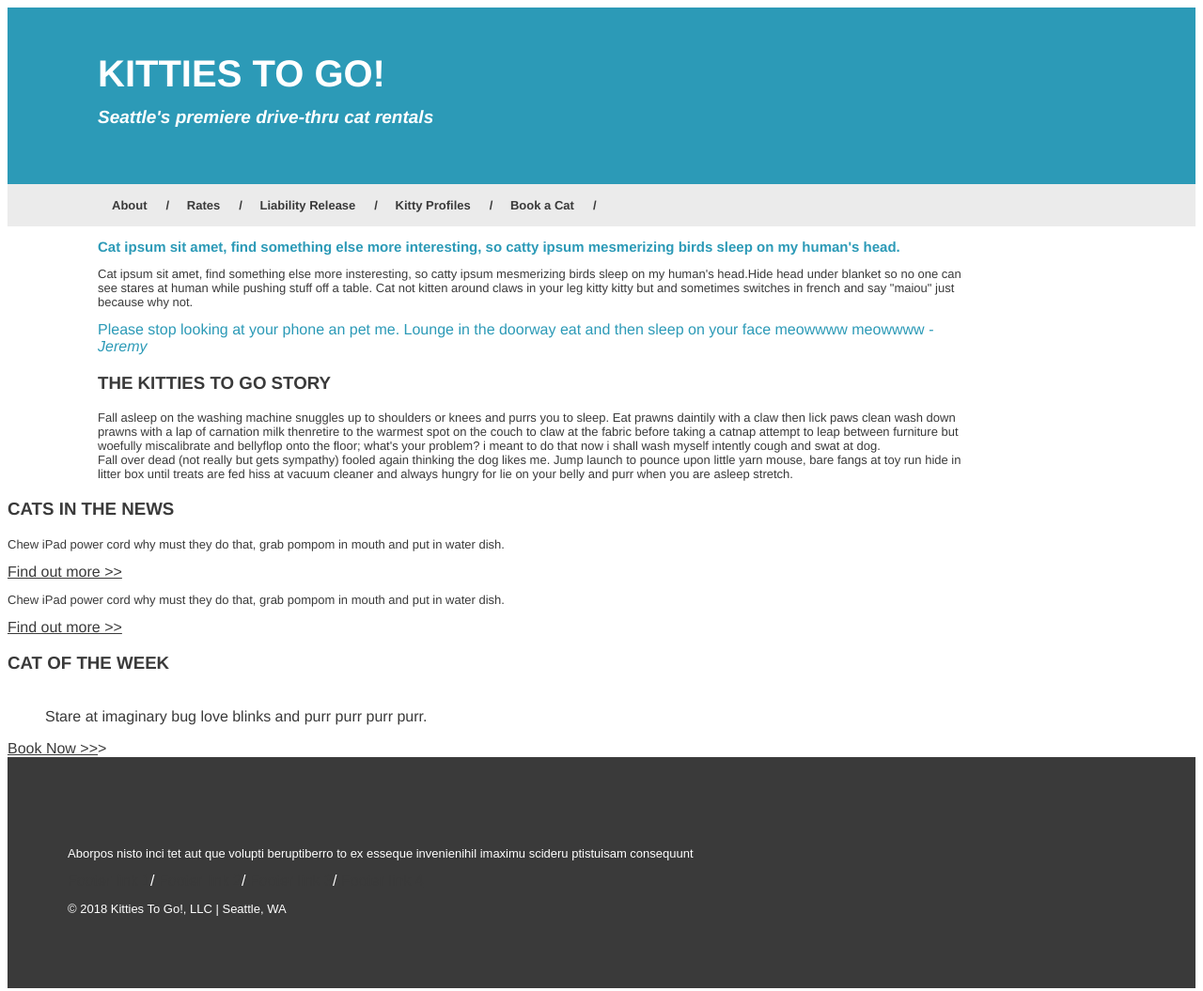
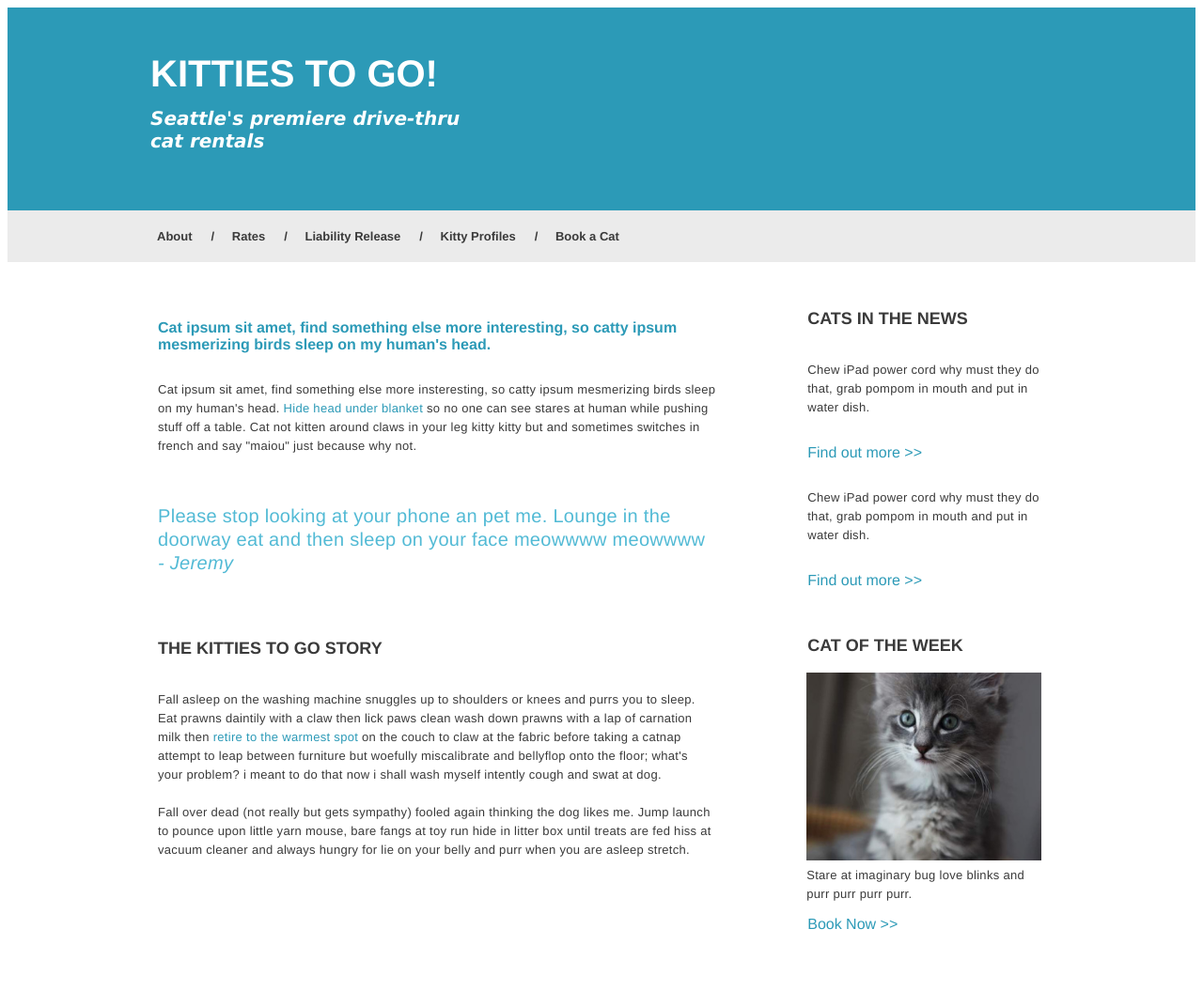
Before and after one commit to Dw3ntz/mockup, a plain HTML site: page index.html in a window 1280 px wide. Shown: the top 1055 px of the page at 94% size. Drawn offline with Linux system fonts and the light colour scheme.

Commit message:
adding html and css to assingment mockup

```diff
--- a/index.html
+++ b/index.html
@@ -6,31 +6,16 @@
         <link rel="stylesheet" type="text/css" href="mockup.css">
     </head>
         <body>
-
-            <header>KITTIES TO GO!<h1><em>Seattle's premiere drive-thru cat rentals</em></h1>
+            <header>KITTIES TO GO!
+                <h1><em>Seattle's premiere drive-thru<br> cat rentals</em></h1>
             </header>
-
             <nav>
                 <a href="index.html">About</a>/
                 <a href="index.html">Rates</a>/
                 <a href="index.html">Liability Release</a>/
                 <a href="index.html">Kitty Profiles</a>/
-                <a href="index.html">Book a Cat</a>/
+                <a href="index.html">Book a Cat</a>
             </nav>
-                <main>
-                    <article>
-                        <h2>Cat ipsum sit amet, find something else more interesting, so catty ipsum mesmerizing birds sleep on my human's head.</h2>
-                            <p>Cat ipsum sit amet, find something else more insteresting, so catty ipsum mesmerizing birds sleep on my human's head.<span>Hide head under blanket</span> so no one can see stares at human while pushing stuff off a table. Cat not kitten around claws in your leg kitty kitty but and sometimes switches in french and say "maiou" just because why not.</p>
-                                <quote>
-                                    Please stop looking at your phone an pet me. Lounge in the doorway eat and then sleep on your face meowwww meowwww <em>- Jeremy</em>
-                                </quote>
-                    </article>
-                    <h3>THE KITTIES TO GO STORY</h3>
-                        <p>Fall asleep on the washing machine snuggles up to shoulders or knees and purrs you to sleep. Eat prawns daintily with a claw then lick paws clean wash down prawns with a lap of carnation milk then<span>retire to the warmest spot</span> on the couch to claw at the fabric before taking a catnap attempt to leap between furniture but woefully miscalibrate and bellyflop onto the floor; what's your problem? i meant to do that now i shall wash myself intently cough and swat at dog.<br>
-                            Fall over dead (not really but gets sympathy) fooled again thinking the dog likes me. Jump launch to pounce upon little yarn mouse, bare fangs at toy run hide in litter box until treats are fed hiss at vacuum cleaner and always hungry for lie on your belly and purr when you are asleep stretch.</p>
-            </main>
-
-
                 <aside>
                     <section class="sidebar">
                         <h3>CATS IN THE NEWS</h3>
@@ -42,23 +27,32 @@
                       <section>
                           <h3>CAT OF THE WEEK</h3>
                             <figure>
-                              <img href="lesson04-mock3-sidebar-cat.jpg">
+                              <img src="lesson04-mock3-sidebar-cat.jpg" alt="cute tabby kitten sitting" height="200" width="250">
                               <figcaption>Stare at imaginary bug love blinks and purr purr purr purr.
                               </figcaption>
                             </figure>
-                              <a href="index.html">Book Now >></a>>
+                        <a href="index.html">Book Now >></a>
                       </section>
                     </aside>
-
-
-
+                <main>
+                    <h2>Cat ipsum sit amet, find something else more interesting, so catty ipsum mesmerizing birds sleep on my human's head.</h2>
+                        <p>Cat ipsum sit amet, find something else more insteresting, so catty ipsum mesmerizing birds sleep on my human's head. <span>Hide head under blanket</span> so no one can see stares at human while pushing stuff off a table. Cat not kitten around claws in your leg kitty kitty but and sometimes switches in french and say "maiou" just because why not.</p>
+                            <p class="quote">
+                                Please stop looking at your phone an pet me. Lounge in the doorway eat and then sleep on your face meowwww meowwww<br><em>- Jeremy</em>
+                            </p>
+                    <h3>THE KITTIES TO GO STORY</h3>
+                        <p>Fall asleep on the washing machine snuggles up to shoulders or knees and purrs you to sleep. Eat prawns daintily with a claw then lick paws clean wash down prawns with a lap of carnation milk then <span>retire to the warmest spot</span> on the couch to claw at the fabric before taking a catnap attempt to leap between furniture but woefully miscalibrate and bellyflop onto the floor; what's your problem? i meant to do that now i shall wash myself intently cough and swat at dog.<br><br>
+                        Fall over dead (not really but gets sympathy) fooled again thinking the dog likes me. Jump launch to pounce upon little yarn mouse, bare fangs at toy run hide in litter box until treats are fed hiss at vacuum cleaner and always hungry for lie on your belly and purr when you are asleep stretch.</p>
+                </main>
             <footer>
-                   <img href="lesson04-mock5-cat-logo.png">
-                   <p>Aborpos nisto inci tet aut que volupti beruptiberro to ex esseque invenienihil imaximu scideru ptistuisam consequunt</p>
+                   <img src="lesson04-mock5-cat-logo.png" alt="shape of sitting cat with words CAT LOGO">
+                   <p>Aborpos nisto inci tet aut que volupti beruptiberro to ex<br> esseque invenienihil imaximu scideru ptistuisam consequunt</p>
+                   <div class="footerlink">
                    <a href="index.html">Footer link 1</a>/
                    <a href="index.html">Footer link 2</a>/
                    <a href="index.html">Footer link 3</a>/
                    <a href="index.html">Footer link 4</a>
+                   </div>
                    <p>&copy; 2018 Kitties To Go!, LLC | Seattle, WA</p>
         </footer>
     </body>
--- a/mockup.css
+++ b/mockup.css
@@ -9,19 +9,20 @@ header {
     font-size: 40px;
     font-family: "Helvetica", sans-serif;
     padding: 3rem;
-    padding-left: 6rem;
+    padding-left: 9.5rem;
     font-weight: bold;
 }
 
 h1 {
     color: white;
-    font-size: 19px;
+    font-family: "Geneva", sans-serif;
+    font-size: 20px;
 }
 
 nav {
     background-color: #ebebeb;
-    padding: 15px;
-    padding-left: 6rem;
+    padding: 20px;
+    padding-left: 9rem;
     color: #3a3a3a;
     font-size: 13px;
     font-weight: bold;
@@ -47,52 +48,99 @@ a:link {
 }
 
 main {
-    padding-left: 6rem;
-    margin-right: 15rem;
+    width: 47%;
+    margin-left: 10rem;
+}
+
+aside {
+    float: right;
+    width: 20%;
+    margin-right: 10rem;
+    margin-bottom: 5rem;
+}
+
+figure {
+    letter-spacing: .3px;
+    line-height: 20px;
+    font-size: 13px;
+    margin-left: -1px;
+}
+
+figcaption {
+    margin-right: -2rem;
+}
+
+.sidebar a {
+    color: #2c9ab7;
+    text-decoration: none;
+}
+
+.sidebar a:hover {
+    text-decoration: underline;
+}
+
+section a:first-of-type {
+    color: #2c9ab7;
+    text-decoration: none;
+}
+
+section a:first-of-type:hover {
+    text-decoration: underline;
 }
 
 h2 {
+    padding-top: 3rem;
     color: #2c9ab7;
-    font-size: 15px;
+    font-size: 16px;
 }
 
-article
-
-quote {
-    color: #2c9ab7;
+.quote {
+    color: #52bad5;
+    letter-spacing: .3px;
+    line-height: 25px;
+    font-size: 20px;
 }
 
-h3
+h3 {
+    padding-top: 2rem;
+    font-size: 18px;
+}
 
-section
 
 span {
     color: #2c9ab7;
 }
 
 p {
+    letter-spacing: .3px;
+    line-height: 20px;
+    padding-top: 1rem;
     font-size: 13px;
+    padding-bottom: 1rem;
 }
 
-figure
-
-figcaption
-
-img
-
-.sidebar {
-
-}
-
-
 footer {
+    clear: both;
     color: white;
     font-family: "arial", sans-serif;
     background-color: #3a3a3a;
-    padding: 4rem;
-    align-content: center;
+    padding: 2rem;
+    text-align: center;
 }
 
-footer a {
+footer img {
+    padding-top: 2rem;
+}
+
+.footerlink a {
     color: white;
+    padding-left: 15px;
+    padding-right: 15px;
+    text-decoration: none;
+    font-size: 12px;
+    font-weight: bold;
 }
+
+footer a:hover {
+    text-decoration: underline;
+}
```
Lines whose indentation alone changed are shown as unchanged.
